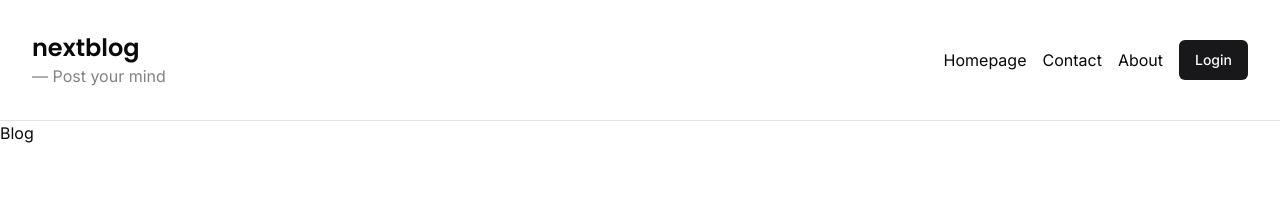
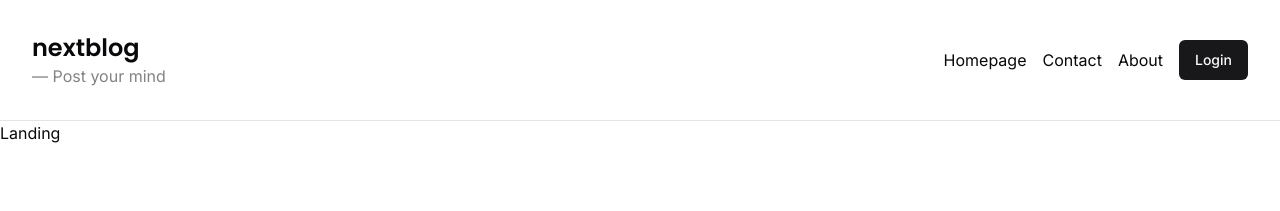
Before and after one commit to Kean13/blog, a Next.js app: page / in a window 1280 px wide. Shown: the top 211 px of the page. Built offline with nearby package versions, Linux system fonts and the light colour scheme.

Commit message:
Prepare pages

```diff
--- /dev/null
+++ b/src/app/contact/page.tsx
@@ -0,0 +1,3 @@
+export default function ContactPage() {
+	return <div>Contact</div>
+}
--- a/src/app/page.tsx
+++ b/src/app/page.tsx
@@ -1,3 +1,7 @@
-export default function Home() {
-	return <div>Blog</div>
+export default function HomePage() {
+	return (
+		<main>
+			<div>Landing</div>
+		</main>
+	)
 }
```
